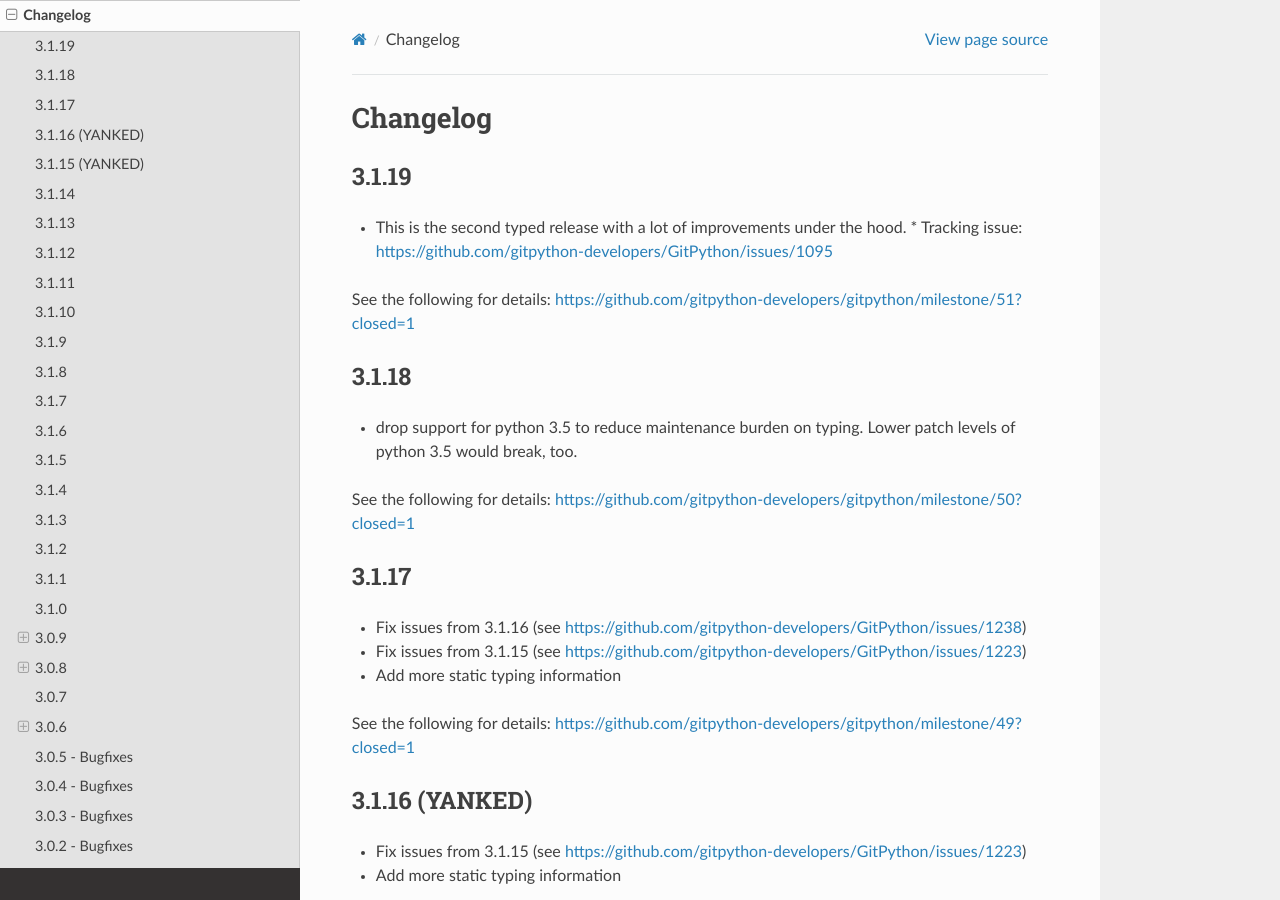
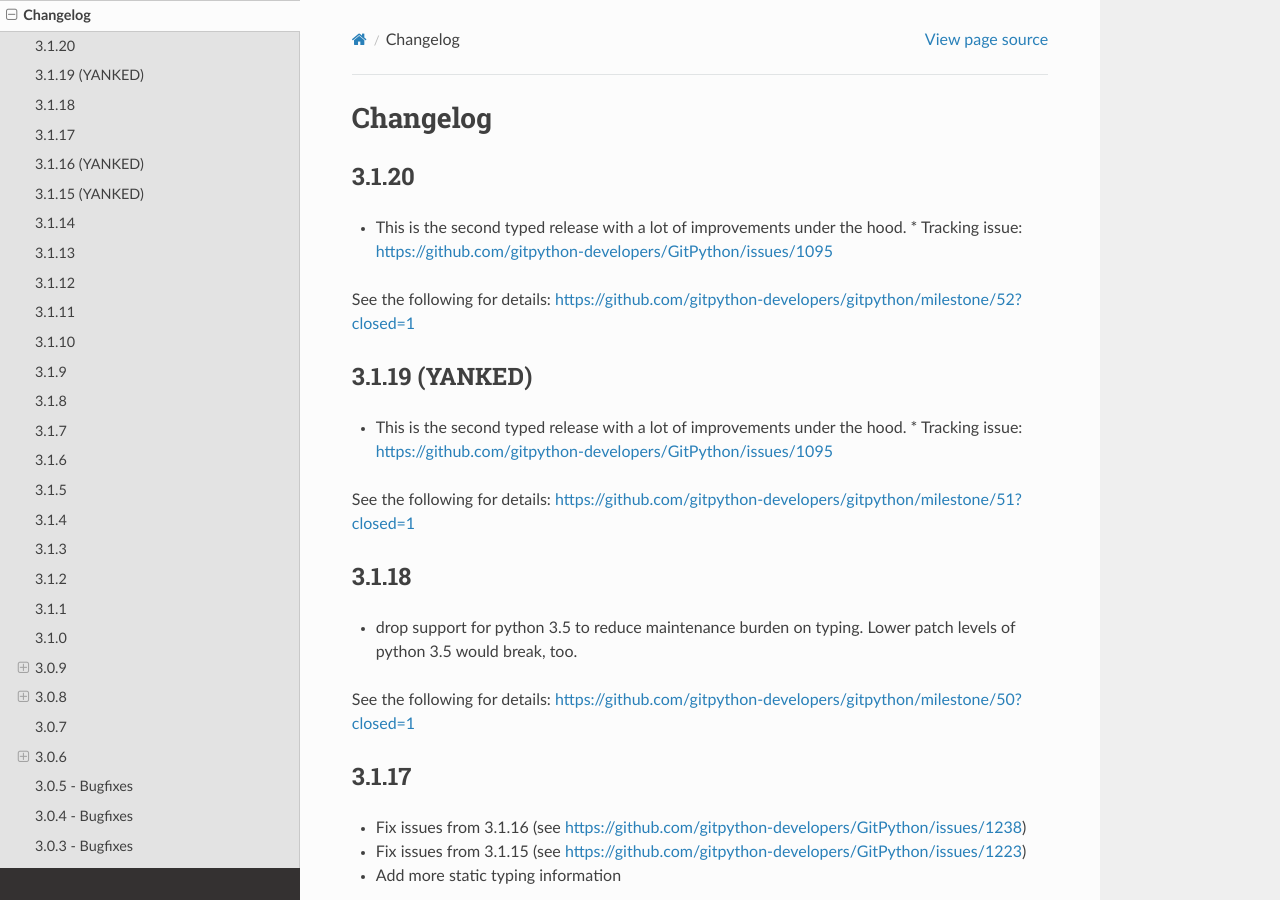
Before and after one commit to gitpython-developers/GitPython, a Sphinx documentation site: the page built from doc/source/changes.rst, in a window 1280 px wide and 900 px high. Built offline with Sphinx 7.4.7 and the Read the Docs theme 2.0.0, drawn with Linux system fonts in a browser that asks for light colours.

Commit message:
prepare next patch release

```diff
--- a/doc/source/changes.rst
+++ b/doc/source/changes.rst
@@ -2,7 +2,17 @@
 Changelog
 =========
 
-3.1.19
+3.1.20
+======
+
+* This is the second typed release with a lot of improvements under the hood.
+  * Tracking issue: https://github.com/gitpython-developers/GitPython/issues/1095
+
+See the following for details:
+https://github.com/gitpython-developers/gitpython/milestone/52?closed=1
+
+
+3.1.19 (YANKED)
 ======
 
 * This is the second typed release with a lot of improvements under the hood.
```
Also changed, not shown: 1 other file.
